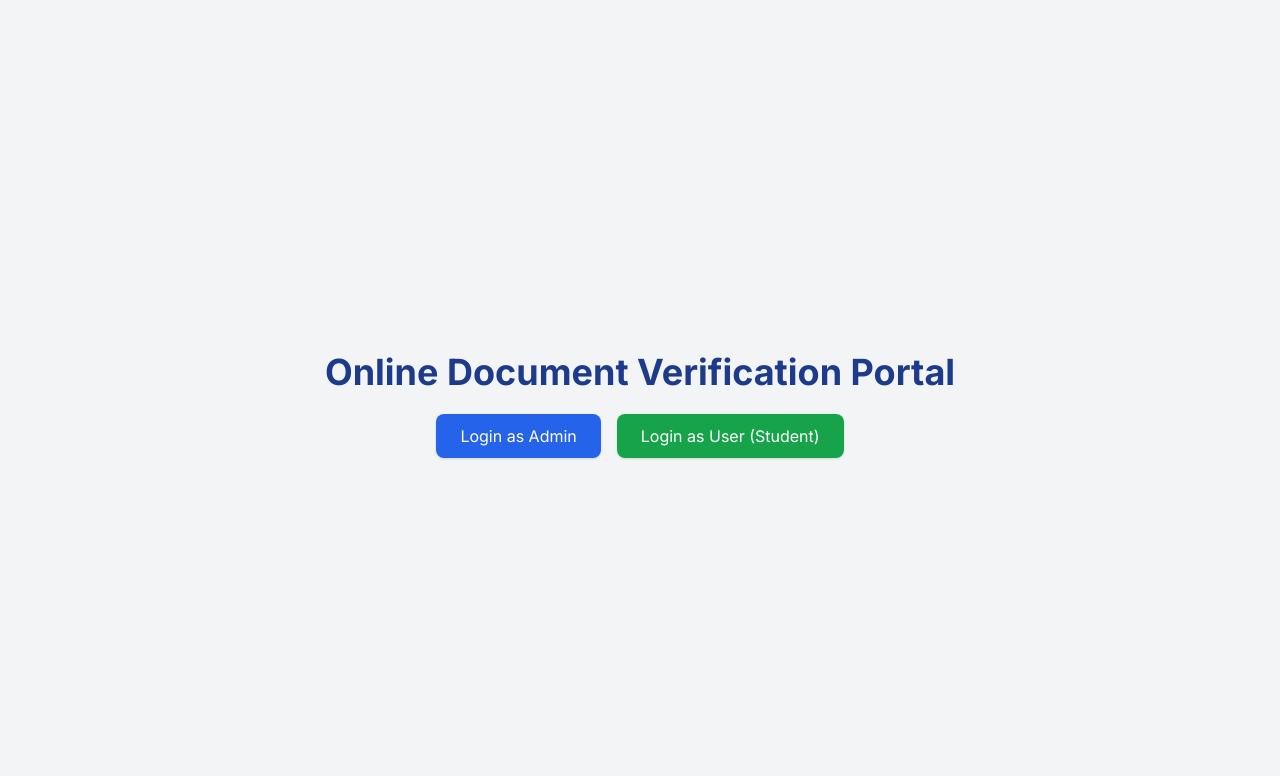
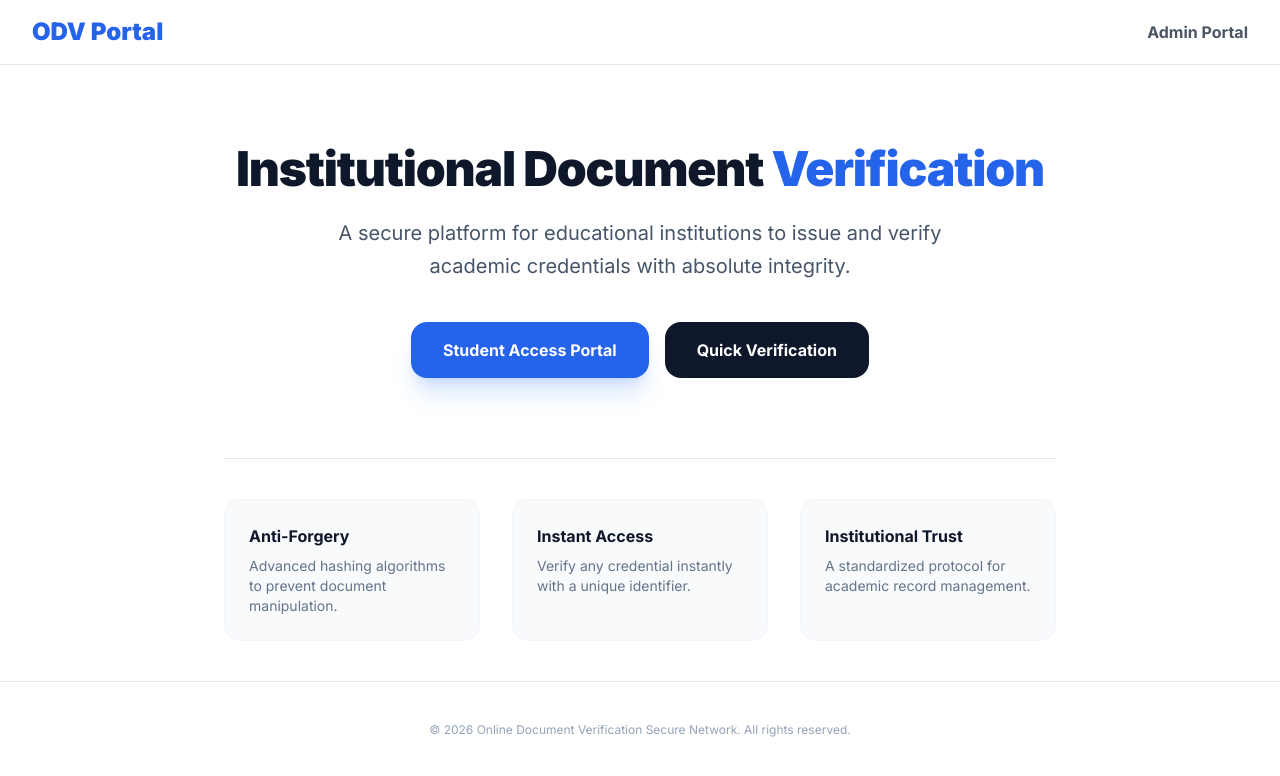
Before and after one commit to Nivetha060506/Online-document-verification-portal, a React (Create React App) app in the folder frontend/: page / in a window 1280 px wide. Shown: the top 776 px of the page. Built offline with nearby package versions, Linux system fonts and the light colour scheme; no server answers.

Commit message:
security: remove deceptive patterns, auto-registration, and add project warnings to resolve Google Safe Browsing flags

```diff
--- a/frontend/public/index.html
+++ b/frontend/public/index.html
@@ -7,7 +7,7 @@
     <meta name="theme-color" content="#000000" />
     <meta
       name="description"
-      content="Web site created using create-react-app"
+      content="Online Document Verification Portal - Authenticate academic and professional credentials securely."
     />
     <link rel="apple-touch-icon" href="%PUBLIC_URL%/logo192.png" />
     <!--
@@ -24,7 +24,7 @@
       work correctly both with client-side routing and a non-root public URL.
       Learn how to configure a non-root public URL by running `npm run build`.
     -->
-    <title>React App</title>
+    <title>Secure Document Verification Portal</title>
   </head>
   <body>
     <noscript>You need to enable JavaScript to run this app.</noscript>
--- a/frontend/src/pages/Landing.js
+++ b/frontend/src/pages/Landing.js
@@ -3,18 +3,51 @@ import { Link } from 'react-router-dom';
 
 const Landing = () => {
     return (
-        <div className="min-h-screen bg-gray-100 flex flex-col items-center justify-center">
-            <h1 className="text-4xl font-bold mb-8 text-blue-900">Online Document Verification Portal</h1>
-            <div className="space-x-4">
-                <Link to="/login?role=admin" className="px-6 py-3 bg-blue-600 text-white rounded-lg shadow hover:bg-blue-700 transition">
-                    Login as Admin
-                </Link>
-                <Link to="/login?role=student" className="px-6 py-3 bg-green-600 text-white rounded-lg shadow hover:bg-green-700 transition">
-                    Login as User (Student)
-                </Link>
-            </div>
+        <div className="min-h-screen bg-white">
+            {/* Simple Nav */}
+            <nav className="border-b px-8 py-4 flex justify-between items-center max-w-7xl mx-auto">
+                <div className="text-2xl font-black text-blue-600">ODV Portal</div>
+                <div className="space-x-4">
+                    <Link to="/login?role=admin" className="text-gray-600 hover:text-blue-600 font-bold transition">Admin Portal</Link>
+                </div>
+            </nav>
+
+            <main className="max-w-4xl mx-auto px-8 pt-20 text-center">
+                <h1 className="text-5xl font-black text-slate-900 tracking-tight mb-6">
+                    Institutional Document <span className="text-blue-600">Verification</span>
+                </h1>
+                <p className="text-xl text-slate-600 mb-10 leading-relaxed max-w-2xl mx-auto">
+                    A secure platform for educational institutions to issue and verify academic credentials with absolute integrity.
+                </p>
+
+                <div className="flex flex-col sm:flex-row justify-center gap-4 mb-20">
+                    <Link to="/login?role=student" className="px-8 py-4 bg-blue-600 text-white rounded-2xl font-bold shadow-xl shadow-blue-500/20 hover:scale-105 transition-all">
+                        Student Access Portal
+                    </Link>
+                    <Link to="/verify" className="px-8 py-4 bg-slate-900 text-white rounded-2xl font-bold hover:scale-105 transition-all">
+                        Quick Verification
+                    </Link>
+                </div>
+
+                <div className="grid grid-cols-1 md:grid-cols-3 gap-8 py-10 border-t">
+                    <FeatureCard title="Anti-Forgery" desc="Advanced hashing algorithms to prevent document manipulation." />
+                    <FeatureCard title="Instant Access" desc="Verify any credential instantly with a unique identifier." />
+                    <FeatureCard title="Institutional Trust" desc="A standardized protocol for academic record management." />
+                </div>
+            </main>
+
+            <footer className="py-10 text-center text-slate-400 text-xs border-t">
+                &copy; {new Date().getFullYear()} Online Document Verification Secure Network. All rights reserved.
+            </footer>
         </div>
     );
 };
 
+const FeatureCard = ({ title, desc }) => (
+    <div className="p-6 bg-slate-50 rounded-2xl text-left border border-slate-100">
+        <h3 className="font-bold text-slate-900 mb-2">{title}</h3>
+        <p className="text-sm text-slate-500">{desc}</p>
+    </div>
+);
+
 export default Landing;
--- a/frontend/src/pages/Login.js
+++ b/frontend/src/pages/Login.js
@@ -78,7 +78,7 @@ const Login = () => {
                             className="w-full px-3 py-2 border rounded focus:outline-none focus:border-blue-500"
                             required
                             autoComplete="off"
-                            name="email_field_random" // Random name to further discourage autofill
+                            name="email"
                         />
                     </div>
                     <div className="mb-6">
@@ -90,7 +90,7 @@ const Login = () => {
                             className="w-full px-3 py-2 border rounded focus:outline-none focus:border-blue-500"
                             required
                             autoComplete="new-password"
-                            name="password_field_random"
+                             name="password"
                         />
                     </div>
                     <button type="submit" className="w-full bg-blue-600 text-white py-2 rounded hover:bg-blue-700 transition">
@@ -106,6 +106,7 @@ const Login = () => {
                                 <span className="px-2 bg-white text-gray-500">Or continue with</span>
                             </div>
                         </div>
+                        {/*
                         <div className="mt-4 flex justify-center">
                             <GoogleLogin
                                 onSuccess={handleGoogleSuccess}
@@ -115,6 +116,7 @@ const Login = () => {
                                 }}
                             />
                         </div>
+                        */}
                     </div>
                 </form>
                 {role === 'student' && (
--- a/frontend/src/pages/VerificationResult.js
+++ b/frontend/src/pages/VerificationResult.js
@@ -160,7 +160,7 @@ const VerificationResult = () => {
                                 disabled={loading}
                                 className="w-full py-5 bg-blue-600 text-white rounded-2xl text-[11px] font-black uppercase tracking-[0.4em] hover:bg-blue-700 transition-all active:scale-[0.98] shadow-2xl shadow-blue-500/30 disabled:opacity-50"
                             >
-                                {loading ? 'Scanning Blockchain...' : 'Search Repository'}
+                                {loading ? 'Checking Records...' : 'Search Repository'}
                             </button>
                         </div>
                     </form>
@@ -174,7 +174,7 @@ const VerificationResult = () => {
                                 <FaShieldAlt className="text-blue-100 text-xl" />
                             </div>
                         </div>
-                        <p className="text-[10px] font-black text-slate-400 uppercase tracking-[0.3em]">Decrypting Certificate Hash...</p>
+                        <p className="text-[10px] font-black text-slate-400 uppercase tracking-[0.3em]">Validating Certificate Hash...</p>
                     </div>
                 )}
 
@@ -202,7 +202,7 @@ const VerificationResult = () => {
                     <div className="w-8 h-[1px] bg-slate-400"></div>
                     <div className="w-1.5 h-1.5 bg-slate-400 rounded-full"></div>
                 </div>
-                <p className="text-[10px] font-black text-slate-300 uppercase tracking-[0.4em]">ODV Secure Network • Institutional Integrity Protocol</p>
+                <p className="text-[10px] font-black text-slate-300 uppercase tracking-[0.4em]">ODV Secure Network • Institutional Verification Tool</p>
             </footer>
         </div>
     );
```
Also changed, not shown: 1 other file (tests, documents, lock files or other folders).
